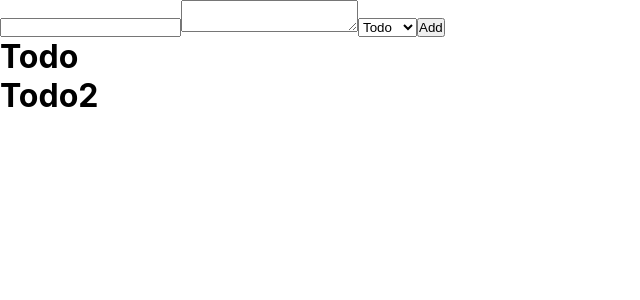
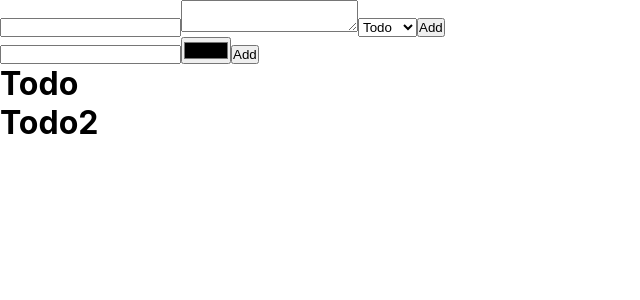
Before and after one commit to yuriinagorniak/task-manager, a React (Create React App) app: page / in a window 1280 px wide. Shown: the top 300 px of the page, without its empty margins (0-640 px from the left). Built offline with nearby package versions, Linux system fonts and the light colour scheme.

Commit message:
Added NewListForm component

```diff
--- a/src/App.tsx
+++ b/src/App.tsx
@@ -1,5 +1,6 @@
 import './App.css';
 import NewTaskForm from './components/NewTaskForm';
+import NewListForm from './components/NewListForm';
 import TaskList from './components/TaskList';
 import { useState } from 'react';
 import { Task } from './models/task.model';
@@ -11,12 +12,12 @@ function App() {
     {
       id: 'list-default',
       title: "Todo",
-      color: "red"
+      color: "#000000",
     },
     {
       id: 'list-default-2',
       title: "Todo2",
-      color: "red"
+      color: "#000000",
     },
   ]);
 
@@ -28,9 +29,14 @@ function App() {
     setTasks((prevTasks) => prevTasks.filter(task => task.id !== id));
   }
 
+  const addNewList = (list: List) => {
+    setLists((prevLists) => [...prevLists, list]);
+  }
+
   return (
     <div className="App">
       <NewTaskForm lists={lists} addNewTask={addNewTask} />
+      <NewListForm addNewList={addNewList} />
       {lists.map(list =>
         <TaskList key={list.id} title={list.title} tasks={tasks.filter(task => task.listId === list.id)} deleteTask={deleteTask} />
       )}
--- /dev/null
+++ b/src/components/NewListForm.tsx
@@ -0,0 +1,29 @@
+import { useForm, SubmitHandler } from "react-hook-form";
+import { List } from "../models/list.model";
+import { generateId } from "../utils/generateId";
+
+interface NewListFormProps {
+    addNewList: (list: List) => void;
+};
+
+const newListId = generateId("list");
+
+const NewListForm = ({ addNewList }: NewListFormProps): JSX.Element => {
+    const { register, handleSubmit } = useForm<List>();
+
+    const onSubmit: SubmitHandler<List> = (data) => {
+        data.id = newListId();
+        console.log(data.color);
+        addNewList(data);
+    };
+
+    return (
+        <form onSubmit={handleSubmit(onSubmit)}>
+            <input type="text" {...register("title", { required: true })} />
+            <input type="color" {...register("color")} />
+            <input type="submit" value="Add" />
+        </form>
+    );
+};
+
+export default NewListForm;
--- a/src/models/list.model.ts
+++ b/src/models/list.model.ts
@@ -1,5 +1,7 @@
+import { Color } from "./color.model";
+
 export interface List {
     id: string;
     title: string;
-    color: string;
+    color: Color;
 }
```
Also changed, not shown: src/models/color.model.ts (added, +7 -0 lines).
